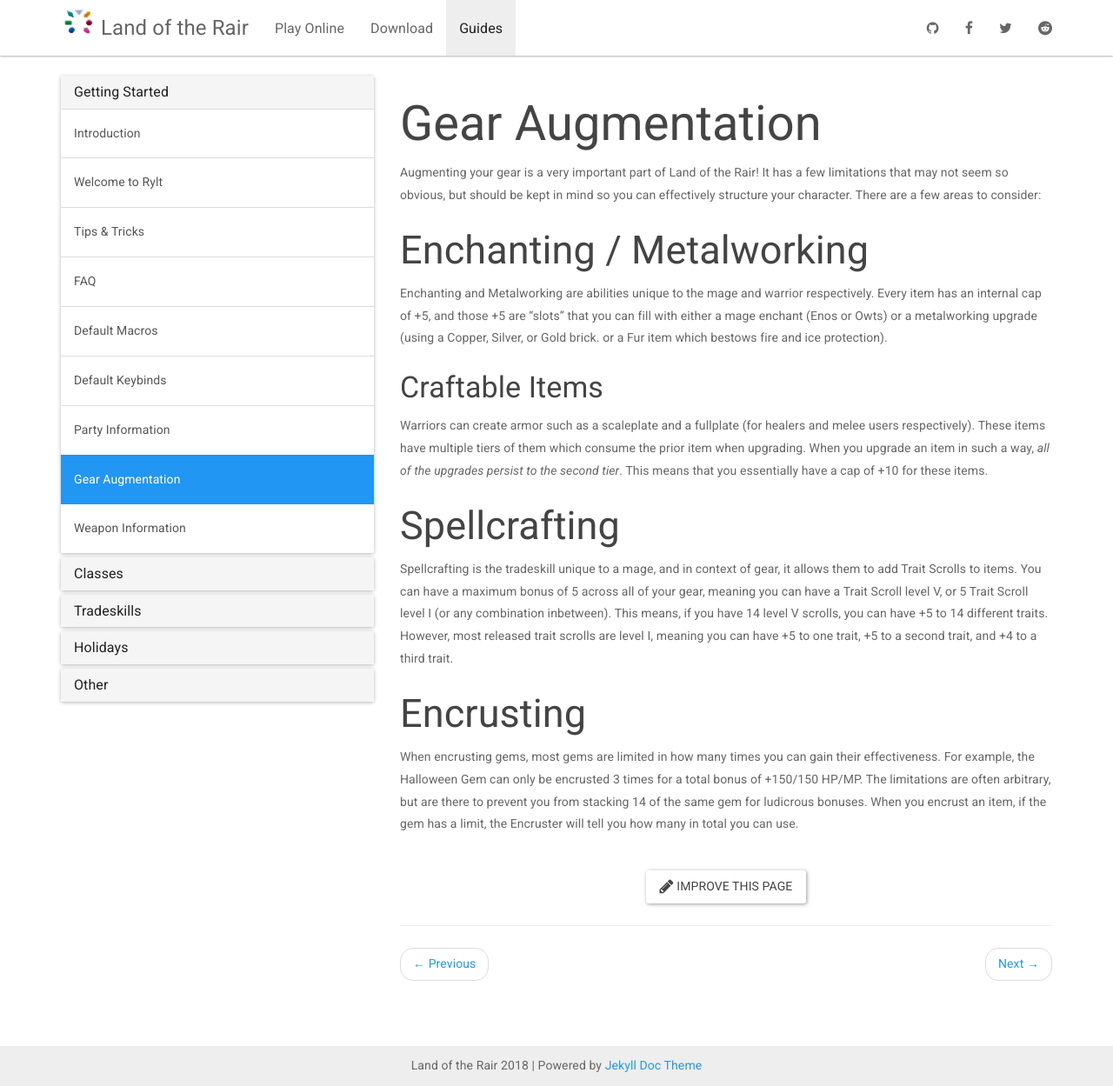
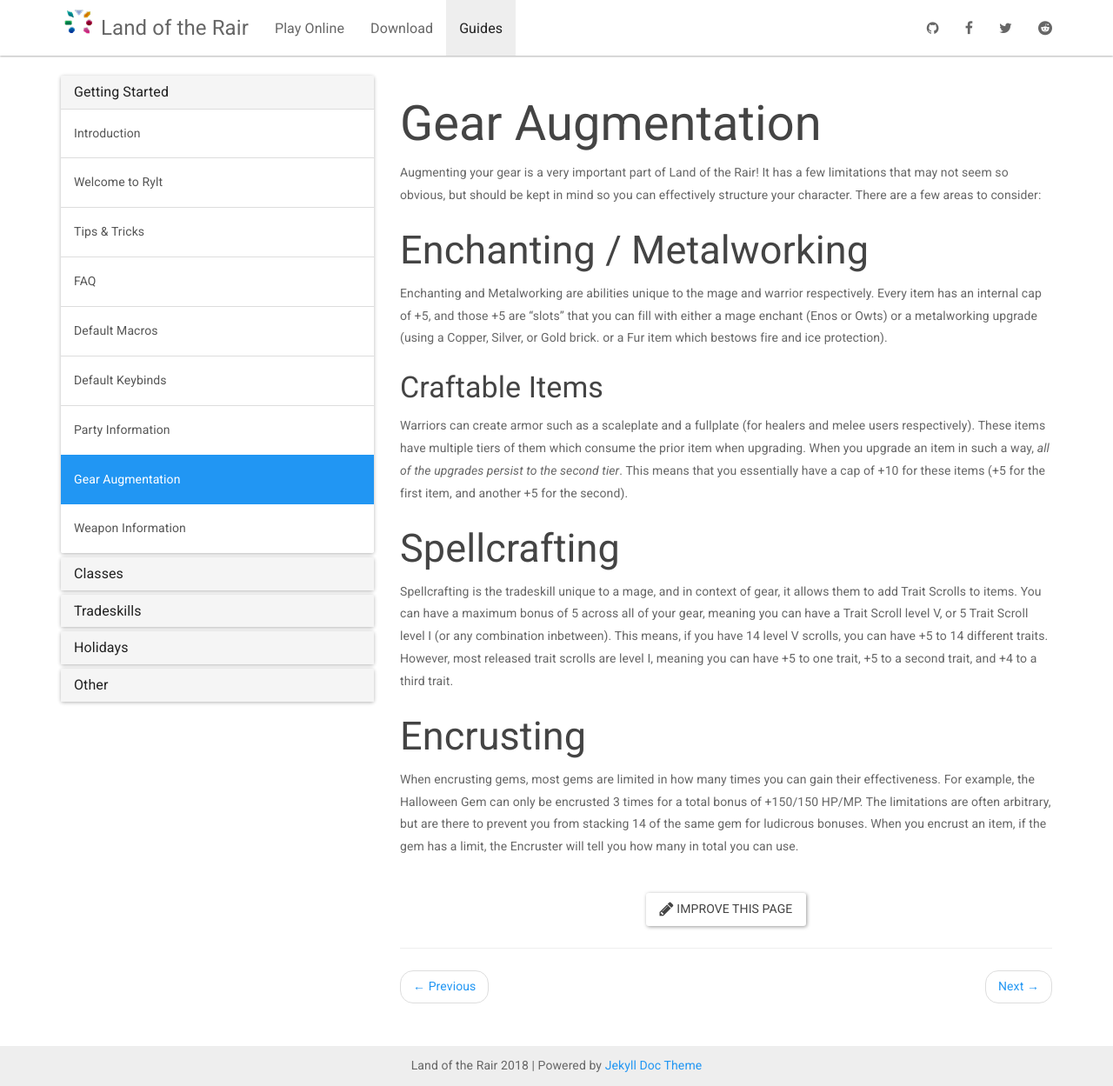
Before and after one commit to LandOfTheRair/landoftherair.github.io, a Jekyll site: the page built from _docs/getting-started/gear-augmentation.md, in a window 1280 px wide and 1249 px high. Shown: the whole window at 87% size. Built offline with Jekyll 4.4.1, drawn with Linux system fonts in a browser that asks for light colours; nearby versions of some CDN libraries.

Commit message:
Update gear-augmentation.md

```diff
--- a/_docs/getting-started/gear-augmentation.md
+++ b/_docs/getting-started/gear-augmentation.md
@@ -11,7 +11,7 @@ Enchanting and Metalworking are abilities unique to the mage and warrior respect
 
 ### Craftable Items
 
-Warriors can create armor such as a scaleplate and a fullplate (for healers and melee users respectively). These items have multiple tiers of them which consume the prior item when upgrading. When you upgrade an item in such a way, _all of the upgrades persist to the second tier_. This means that you essentially have a cap of +10 for these items.
+Warriors can create armor such as a scaleplate and a fullplate (for healers and melee users respectively). These items have multiple tiers of them which consume the prior item when upgrading. When you upgrade an item in such a way, _all of the upgrades persist to the second tier_. This means that you essentially have a cap of +10 for these items (+5 for the first item, and another +5 for the second).
 
 ## Spellcrafting
 
```
